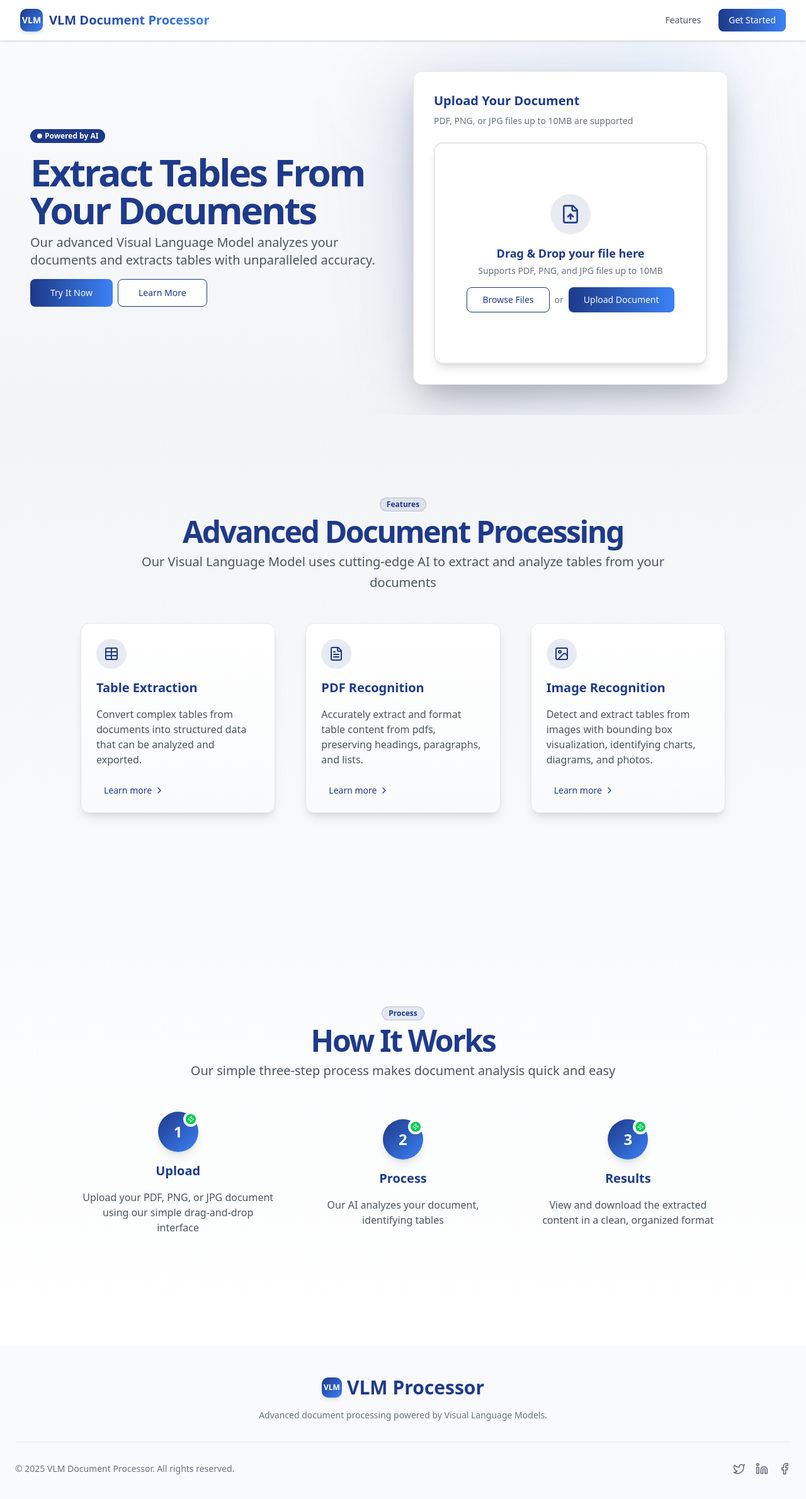
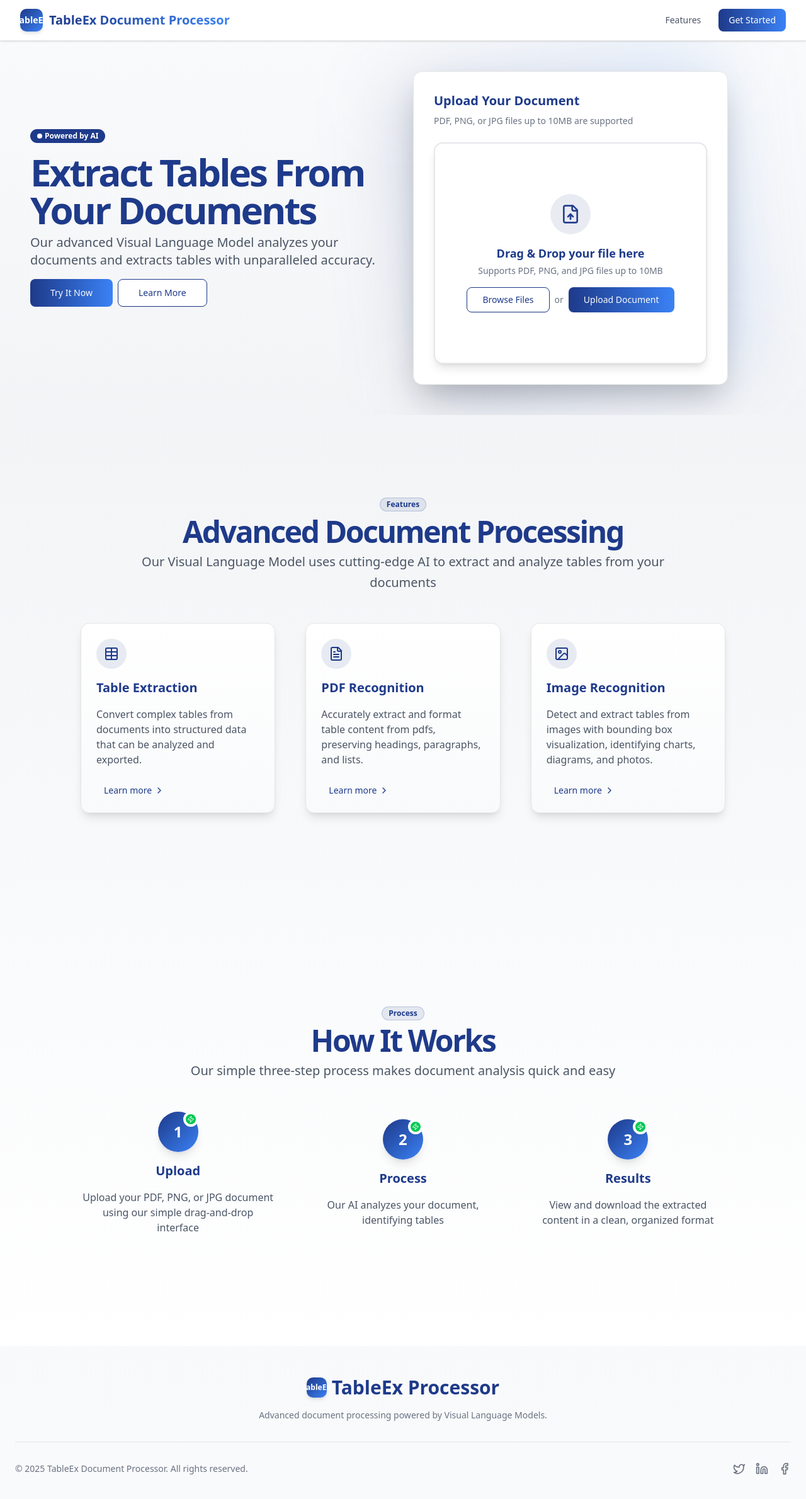
Before and after one commit to TheJayas/DL_Hackathon_G35, a Next.js app in the folder vlm-app/: page / in a window 1280 px wide. Shown: the top 2380 px of the page at 63% size. Built offline with nearby package versions, Linux system fonts and the light colour scheme.

Commit message:
Refactor document processor branding to use "TableEx" instead of "VLM"

```diff
--- a/vlm-app/src/app/page.tsx
+++ b/vlm-app/src/app/page.tsx
@@ -15,10 +15,10 @@ export default function Home() {
           <div className="flex flex-1 items-center justify-start">
             <Link href="/" className="flex items-center gap-2.5 hover:opacity-90 transition-opacity">
               <div className="flex h-9 w-9 items-center justify-center rounded-lg bg-gradient-to-br from-[#1E3A8A] to-[#3B82F6] shadow-md">
-                <span className="text-sm font-bold text-white">VLM</span>
+                <span className="text-sm font-bold text-white">TableEx</span>
               </div>
               <span className="text-lg font-bold bg-gradient-to-r from-[#1E3A8A] to-[#3B82F6] bg-clip-text text-transparent sm:text-xl">
-                VLM Document Processor
+                TableEx Document Processor
               </span>
             </Link>
           </div>
@@ -337,9 +337,9 @@ export default function Home() {
             <div className="space-y-4 justify-center items-center text-center">
               <div className="flex gap-2 justify-center items-center text-center">
                 <div className="h-8 w-8 rounded-lg bg-gradient-to-br from-[#1E3A8A] to-[#3B82F6] flex items-center justify-center shadow-md">
-                  <span className="text-white font-bold text-xs">VLM</span>
+                  <span className="text-white font-bold text-xs">TableEx</span>
                 </div>
-                <span className="font-bold text-[#1E3A8A]">VLM Processor</span>
+                <span className="font-bold text-[#1E3A8A]">TableEx Processor</span>
               </div>
               <p className="text-sm text-gray-500">Advanced document processing powered by Visual Language Models.</p>
             </div>
@@ -406,7 +406,7 @@ export default function Home() {
           </div>
           <div className="mt-8 border-t pt-8 flex flex-col md:flex-row justify-between items-center">
             <p className="text-sm text-gray-500">
-              &copy; {new Date().getFullYear()} VLM Document Processor. All rights reserved.
+              &copy; {new Date().getFullYear()} TableEx Document Processor. All rights reserved.
             </p>
             <div className="flex space-x-4 mt-4 md:mt-0">
               <Link href="#" className="text-gray-500 hover:text-[#1E3A8A]">
--- a/vlm-app/src/app/processing/page.tsx
+++ b/vlm-app/src/app/processing/page.tsx
@@ -17,10 +17,10 @@ export default function ProcessingPage() {
         <div className="container flex h-16 items-center justify-between px-4 sm:px-6 lg:px-8">
           <div className="flex items-center gap-2">
             <div className="h-9 w-9 rounded-lg bg-gradient-to-br from-[#1E3A8A] to-[#3B82F6] flex items-center justify-center shadow-md">
-              <span className="text-white font-bold text-sm">VLM</span>
+              <span className="text-white font-bold text-sm">TableEx</span>
             </div>
             <span className="text-xl font-bold bg-clip-text text-transparent bg-gradient-to-r from-[#1E3A8A] to-[#3B82F6]">
-              VLM Document Processor
+              TableEx Document Processor
             </span>
           </div>
           <div className="flex items-center gap-4">
@@ -38,7 +38,7 @@ export default function ProcessingPage() {
       <footer className="border-t bg-white">
         <div className=" px-4 py-6 md:px-6 flex flex-col sm:flex-row justify-between items-center">
           <p className="text-sm text-gray-500">
-            &copy; {new Date().getFullYear()} VLM Document Processor. All rights reserved.
+            &copy; {new Date().getFullYear()} TableEx Document Processor. All rights reserved.
           </p>
           <div className="flex items-center gap-4 mt-4 sm:mt-0">
             <p className="text-xs text-gray-400">Processing may take a few moments depending on document complexity</p>
--- a/vlm-app/src/app/results/page.tsx
+++ b/vlm-app/src/app/results/page.tsx
@@ -89,10 +89,10 @@ export default function ResultsPage() {
           {/* Logo/Link Section */}
           <Link href="/" className="flex items-center gap-2.5 hover:opacity-80 transition-opacity">
             <div className="flex h-9 w-9 items-center justify-center rounded-lg bg-gradient-to-br from-[#1E3A8A] to-[#3B82F6] shadow-md">
-              <span className="text-sm font-bold text-white">VLM</span>
+              <span className="text-sm font-bold text-white">TableEx</span>
             </div>
             <span className="text-lg font-bold bg-gradient-to-r from-[#1E3A8A] to-[#3B82F6] bg-clip-text text-transparent sm:text-xl">
-              VLM Document Processor
+              TableEx Document Processor
             </span>
           </Link>
 
@@ -106,11 +106,11 @@ export default function ResultsPage() {
                 Dashboard
               </Button>
             </Link>
-            <Button
+            {/* <Button
               className="bg-gradient-to-r from-[#1E3A8A] to-[#3B82F6] text-white hover:opacity-90 transition-opacity px-4 py-1.5"
             >
               <span className="hidden sm:inline">New</span> Upload
-            </Button>
+            </Button> */}
           </div>
         </div>
       </header>
@@ -142,14 +142,14 @@ export default function ResultsPage() {
                   Ask AI About Document
                 </Button>
               </Link>
-              <Button variant="outline" className="gap-2 border-[#1E3A8A] text-[#1E3A8A] hover:bg-[#1E3A8A]/10">
+              {/* <Button variant="outline" className="gap-2 border-[#1E3A8A] text-[#1E3A8A] hover:bg-[#1E3A8A]/10">
                 <Copy className="h-4 w-4" />
                 Share
-              </Button>
-              <Button className="gap-2 bg-gradient-to-r from-[#1E3A8A] to-[#3B82F6] hover:opacity-90 transition-opacity">
+              </Button> */}
+              {/* <Button className="gap-2 bg-gradient-to-r from-[#1E3A8A] to-[#3B82F6] hover:opacity-90 transition-opacity">
                 <Download className="h-4 w-4" />
                 Download All
-              </Button>
+              </Button> */}
             </div>
           </div>
           <div className="w-3xl">
@@ -188,10 +188,10 @@ export default function ResultsPage() {
                         Cropped Tables detected in your document
                       </CardDescription>
                     </div>
-                    <Button size="sm" className="gap-1 bg-[#1E3A8A] hover:bg-[#152C6B]">
+                    {/* <Button size="sm" className="gap-1 bg-[#1E3A8A] hover:bg-[#152C6B]">
                       <Download className="h-4 w-4" />
                       Download All
-                    </Button>
+                    </Button> */}
                   </div>
                 </CardHeader>
                 <CardContent className="p-6 bg-white">
@@ -259,10 +259,10 @@ export default function ResultsPage() {
                   <p className="text-sm text-gray-500">
                     <span className="font-medium">{croppedImages.length}</span> images detected
                   </p>
-                  <Button className="gap-2 bg-gradient-to-r from-[#1E3A8A] to-[#3B82F6] hover:opacity-90 transition-opacity">
+                  {/* <Button className="gap-2 bg-gradient-to-r from-[#1E3A8A] to-[#3B82F6] hover:opacity-90 transition-opacity">
                     <Download className="h-4 w-4" />
                     Download All Images
-                  </Button>
+                  </Button> */}
                 </CardFooter>
               </Card>
             </TabsContent>
@@ -276,14 +276,14 @@ export default function ResultsPage() {
                       <CardDescription>Tables detected and extracted from your document.</CardDescription>
                     </div>
                     <div className="flex items-center gap-2">
-                      <Button
+                      {/* <Button
                         variant="outline"
                         size="sm"
                         className="gap-1 border-[#1E3A8A] text-[#1E3A8A] hover:bg-[#1E3A8A]/10"
                       >
                         <Copy className="h-4 w-4" />
                         Copy Data
-                      </Button>
+                      </Button> */}
                       <Button size="sm" className="gap-1 bg-[#1E3A8A] hover:bg-[#152C6B]" onClick={()=>downloadCSV( "Salt Concentration (%),<Trial #1,1 Trial #2,ransmittance (%) Trial #3,Trial #4,: Trial #5\n\nConcentration (%},<Trial #1,Trial #2,Trial #3,Trial #4,( Trial #5\n\n77.23,.74.50 , 64.88, 75.27,54.66,\n\n3:,85.23,92.82,;78.91;,60.71,57.96\n\n6:,88.39,100.05,73.66,66.51,64.54\n\n9,80.71,100.05,68.29,64.91,52.96\n\n12.,82.66 .,117.18,(71.01),( 56.91,46.95\n\n15,72.55,115.40:,65.72,66.03,55.38\n\n")}>
                         <Download className="h-4 w-4" />
                         Export CSV
@@ -331,27 +331,27 @@ export default function ResultsPage() {
                     </table> */}
                     <CsvViewer csvData={csvMessages} />
                   </div>
-                  <div className="mt-6 border rounded-lg p-4 bg-gray-50">
+                  {/* <div className="mt-6 border rounded-lg p-4 bg-gray-50">
                     <h3 className="font-medium text-[#1E3A8A] mb-2">Table Analysis</h3>
                     <p className="text-sm text-gray-600">
                       This table shows quarterly sales data with Product A showing the strongest growth at 27%. Overall
                       sales increased by 17% from Q1 to Q2.
                     </p>
-                  </div>
+                  </div> */}
                 </CardContent>
                 <CardFooter className="bg-gray-50 border-t p-4 flex justify-between items-center">
                   <p className="text-sm text-gray-500">
                     <span className="font-medium">1</span> table detected
                   </p>
                   <div className="flex gap-2">
-                    <Button variant="outline" className="gap-2 border-[#1E3A8A] text-[#1E3A8A] hover:bg-[#1E3A8A]/10">
+                    {/* <Button variant="outline" className="gap-2 border-[#1E3A8A] text-[#1E3A8A] hover:bg-[#1E3A8A]/10">
                       <Download className="h-4 w-4" />
                       Excel
                     </Button>
                     <Button className="gap-2 bg-gradient-to-r from-[#1E3A8A] to-[#3B82F6] hover:opacity-90 transition-opacity">
                       <Download className="h-4 w-4" />
                       CSV
-                    </Button>
+                    </Button> */}
                   </div>
                 </CardFooter>
               </Card>
@@ -369,7 +369,7 @@ export default function ResultsPage() {
         {/* Content container - now properly centered */}
         <div className="mt-6 flex w-full flex-col items-center justify-between gap-4 sm:flex-row sm:gap-0">
           <p className="text-sm text-gray-500">
-            &copy; {new Date().getFullYear()} VLM Document Processor. All rights reserved.
+            &copy; {new Date().getFullYear()} TableEx Document Processor. All rights reserved.
           </p>
           <div className="flex items-center gap-4">
             <Button variant="ghost" size="sm" className="text-gray-500 hover:text-[#1E3A8A]">
```
